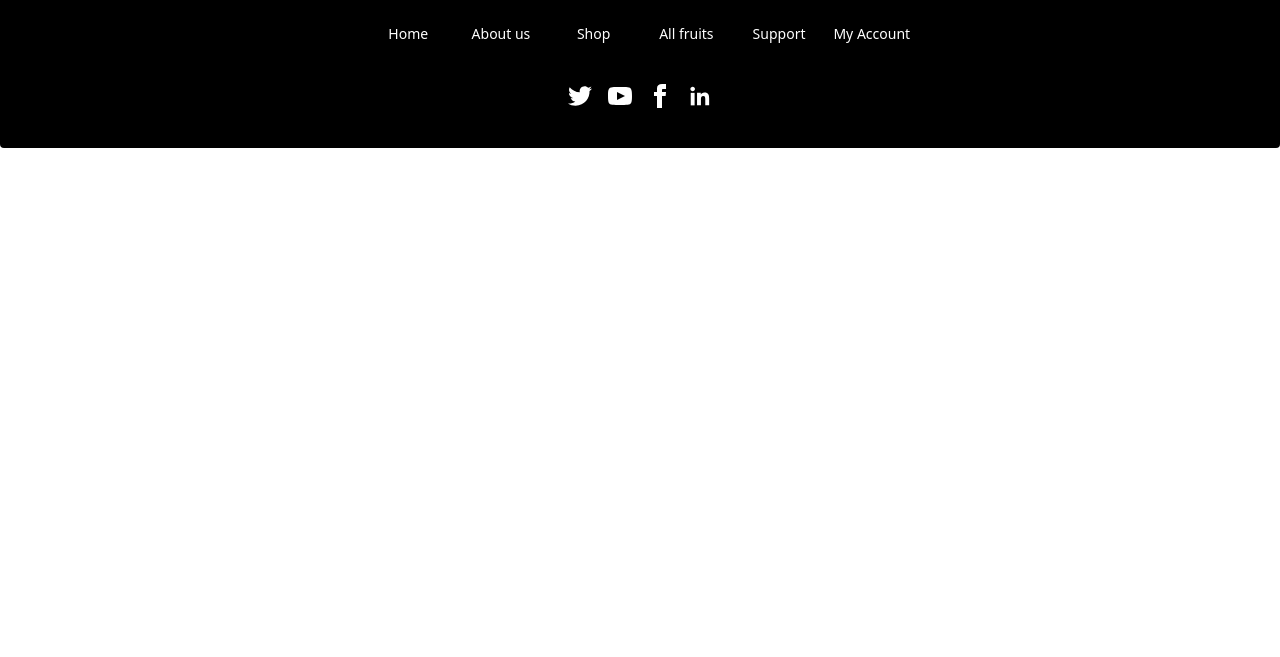
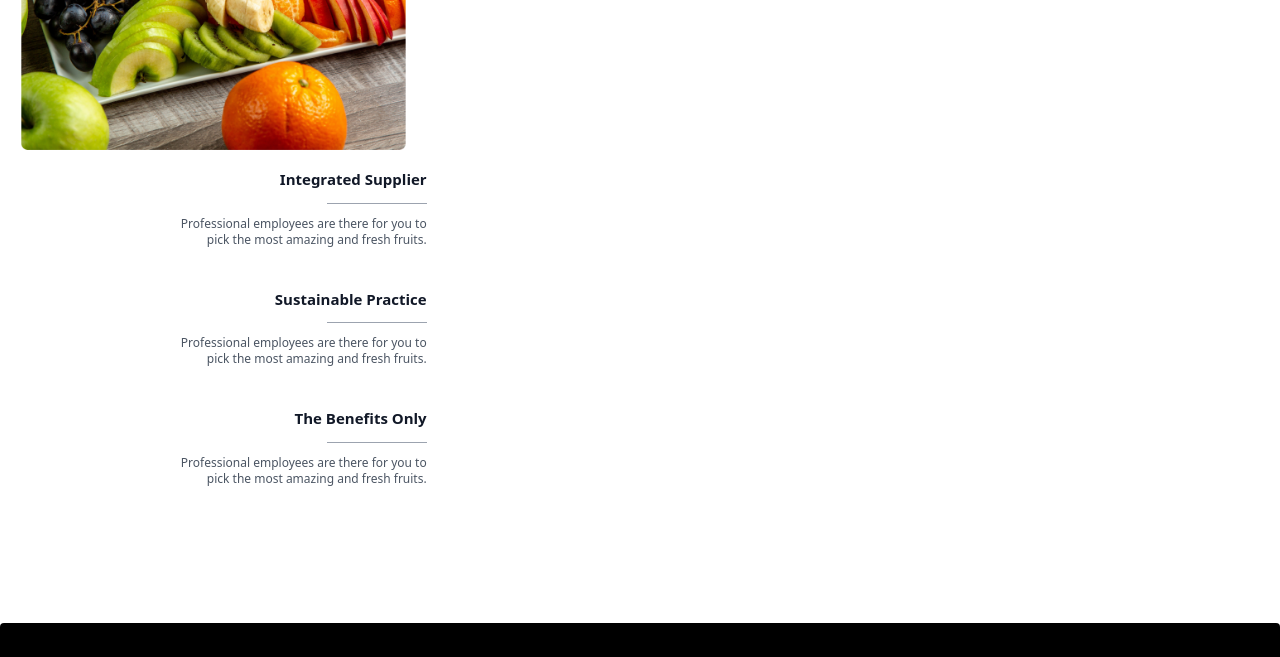
Before and after one commit to Barna12345/Assigment3-Fruits-Burst, a plain HTML site: page index.html in a window 1280 px wide. Shown: the part 2824-3481 px from the top of the page. Before the commit the page ends 2972 px from the top, so only its background shows below. Drawn offline with nearby package versions, Linux system fonts and the light colour scheme.

Commit message:
adde images & right part

```diff
--- a/index.html
+++ b/index.html
@@ -657,9 +657,8 @@
         <h2 class="text-3xl mb-5 font-extrabold">Why Choose Us</h2>
         <p class="lg:max-w-3xl mb-10 mx-auto">Contrary to popular belief, is not simply random text. It has roots in a piece of classical Latin literature from 45 BC, making it over 2000 years old. </p>
 
-        <!--choses us three part-->
 
-<!--lest-side-card-->
+<!--left-side-card-->
 
          <div class="grid grid-cols-1 md:grid-cols-2 lg:grid-cols-3 items-center">
 
@@ -667,10 +666,8 @@
             <div class="order-2 md:order-1 lg:order-1">
 
                 <!-- card -->
-                <div class="flex gap-2 mb-10 flex-col md:flex-row ">
-                    <div class="scale-75 mx-auto md:mx-0">
-                        <img src="images/Group 46.png" alt="">
-                    </div>
+                <div class="flex gap-2 mb-10 flex-col md:flex-row">
+
                     <div>
                         <h2 class="text-center md:text-start font-extrabold text-[15px] text-gray-900">Dedicated
                             Team</h2>
@@ -684,11 +681,9 @@
                         </div>
                     </div>
                 </div>
+
                 <!-- card -->
-                <div class="flex gap-2 mb-10 flex-col md:flex-row ">
-                    <div class="scale-75 mx-auto md:mx-0">
-                        <img src="images/Group 46.png" alt="">
-                    </div>
+                <div class="flex gap-2 mb-10 flex-col md:flex-row">
                     <div>
                         <h2 class="text-center md:text-start font-extrabold text-[15px] text-gray-900">Fresh is Best</h2>
                         <div class="flex justify-center md:justify-start">
@@ -701,15 +696,14 @@
                         </div>
                     </div>
                 </div>
+
                 <!-- card -->
-                <div class="flex gap-2 mb-10 flex-col md:flex-row ">
-                    <div class="scale-75 mx-auto md:mx-0">
-                        <img src="images/Group 46.png" alt="">
-                    </div>
+                <div class="flex gap-2 mb-10 flex-col md:flex-row">
+
                     <div>
                         <h2 class="text-center md:text-start font-extrabold text-[15px] text-gray-900">
                             Gift Certificates</h2>
-                        <div class="flex justify-center md:justify-start">
+                        <div class="flex justify-center md:justify-start ">
                             <div class="my-3 border-b border-gray-400 w-[100px]"></div>
                         </div>
                         <div class="flex justify-center md:justify-start text-center md:text-start">
@@ -718,18 +712,72 @@
                                 the most amazing and fresh fruits.</p>
                         </div>
                     </div>
+
+                    </div>
+
+
+                <!--middle picture-->
+                <div class="scale-90 justify-center order-1 md:order-2 lg:order-2 mx-auto">
+                    <img src="images/whychoose1.png" alt="">
                 </div>
 
 
+                <!--right side card-->
 
+                <div class="flex flex-col text-center md:text-left lg:text-right order-3 md:order-3 lg:order-3">
 
+                    <!--card-->
+                    <div class="flex flex-col-reverse md:flex-row-reverse lg:flex-row gap-2 mb-10">
+                        <div>
+                            <h2 class="font-extrabold text-[15px] text-gray-900">Integrated Supplier</h2>
+                            <div class="flex justify-center md:justify-start lg:justify-end">
+                                <div class="my-3 border-b border-gray-400 w-[100px]"></div>
+                            </div>
+                            <div class="flex justify-center md:justify-start lg:justify-end">
+                                <p class="w-[75%] md:w-[60%] text-xs text-gray-600">Professional employees are there for
+                                    you to
+                                    pick
+                                    the most amazing and fresh fruits.</p>
+                            </div>
+                        </div>
 
+                    </div>
 
+                      <!--card-->
+                      <div class="flex flex-col-reverse md:flex-row-reverse lg:flex-row gap-2 mb-10">
+                        <div>
+                            <h2 class="font-extrabold text-[15px] text-gray-900">Sustainable Practice</h2>
+                            <div class="flex justify-center md:justify-start lg:justify-end">
+                                <div class="my-3 border-b border-gray-400 w-[100px]"></div>
+                            </div>
+                            <div class="flex justify-center md:justify-start lg:justify-end">
+                                <p class="w-[75%] md:w-[60%] text-xs text-gray-600">Professional employees are there for
+                                    you to
+                                    pick
+                                    the most amazing and fresh fruits.</p>
+                            </div>
+                        </div>
 
+                    </div>
 
+                      <!--card-->
+                      <div class="flex flex-col-reverse md:flex-row-reverse lg:flex-row gap-2 mb-10">
+                        <div>
+                            <h2 class="font-extrabold text-[15px] text-gray-900">The Benefits Only</h2>
+                            <div class="flex justify-center md:justify-start lg:justify-end">
+                                <div class="my-3 border-b border-gray-400 w-[100px]"></div>
+                            </div>
+                            <div class="flex justify-center md:justify-start lg:justify-end">
+                                <p class="w-[75%] md:w-[60%] text-xs text-gray-600">Professional employees are there for
+                                    you to
+                                    pick
+                                    the most amazing and fresh fruits.</p>
+                            </div>
+                        </div>
 
+                    </div>
 
-  </section>
+                </section>
 
   <!--footer section-->
 
```
